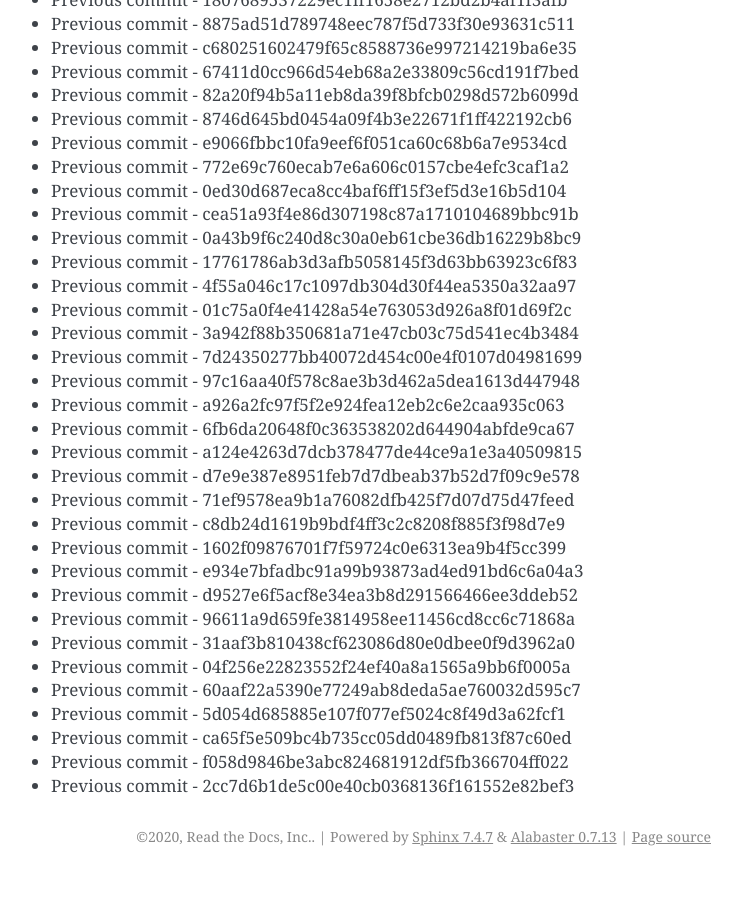
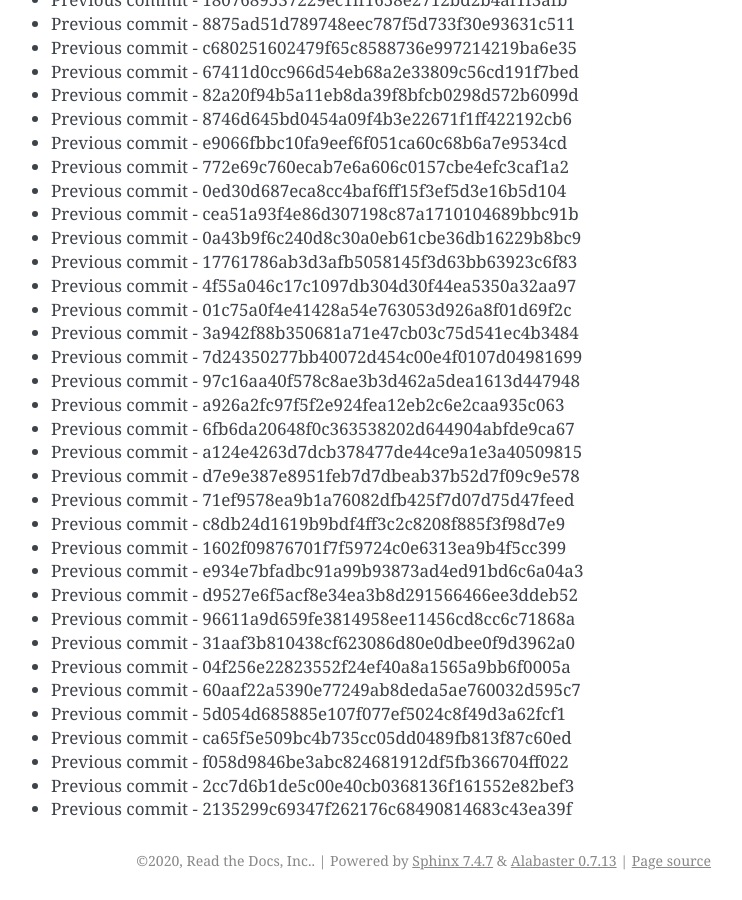
Before and after one commit to readthedocs/rtd-git-stresstest, a Sphinx documentation site: the page built from docs/updates.rst, in a window 1280 px wide and 900 px high, scrolled down 65240 px. Shown: the whole window, without its empty margins (399-1141 px from the left). Built offline with Sphinx 7.4.7, drawn with Linux system fonts in a browser that asks for light colours; before the commit the page ends 66116 px from its top, so only the background shows below that.

Commit message:
Generating commit from previous: 2135299c69347f262176c68490814683c43ea39f

```diff
--- a/docs/updates.rst
+++ b/docs/updates.rst
@@ -2773,3 +2773,4 @@ It can be tested for any performance characteristics.
 * Previous commit - ca65f5e509bc4b735cc05dd0489fb813f87c60ed
 * Previous commit - f058d9846be3abc824681912df5fb366704ff022
 * Previous commit - 2cc7d6b1de5c00e40cb0368136f161552e82bef3
+* Previous commit - 2135299c69347f262176c68490814683c43ea39f
```
